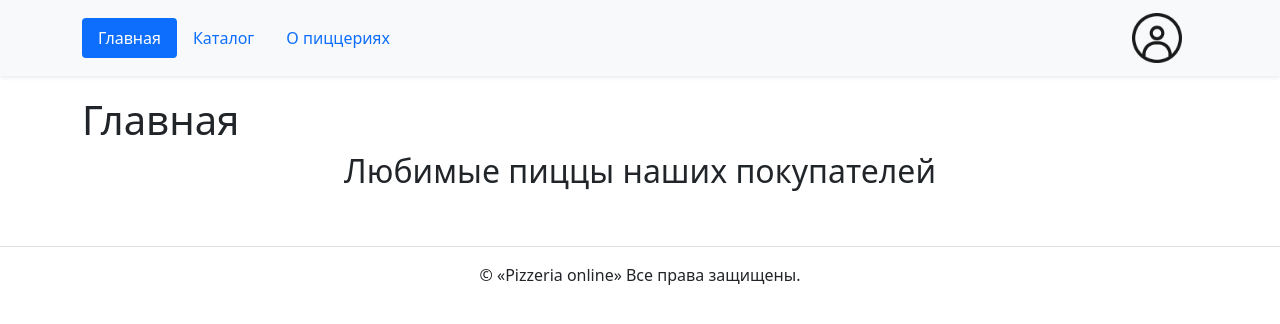
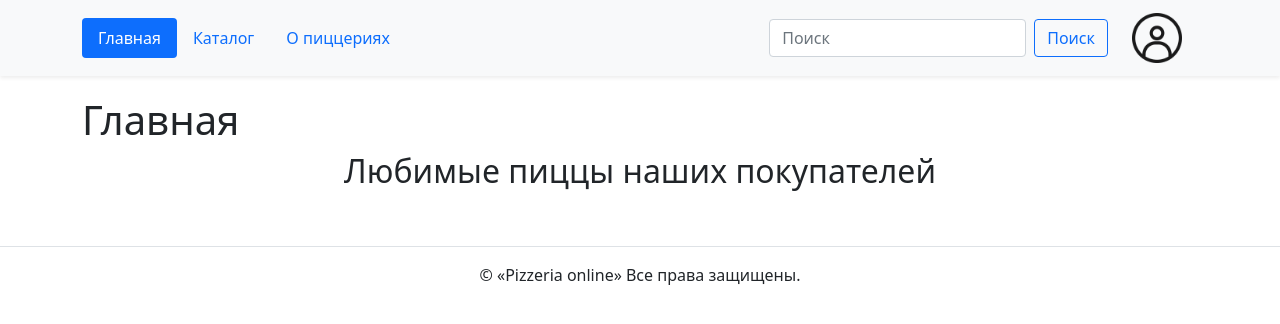
Before and after one commit to EgorZhizhlo/pizzeria_online, a Django app: page / in a window 1280 px wide. Shown: the top 324 px of the page. Run offline with Django 5.2, Linux system fonts and the light colour scheme; data that the repository does not hold is empty; some libraries are stand-ins or nearby versions.

Commit message:
Update navbar and REDME

```diff
--- a/templates/includes/header.html
+++ b/templates/includes/header.html
@@ -43,6 +43,10 @@
         </ul>
         {% endwith %}
       </div>
+      <form class="d-flex me-4">
+        <input class="form-control me-2" type="search" placeholder="Поиск" aria-label="Search">
+        <button class="btn btn-outline-primary" type="submit">Поиск</button>
+      </form>
       <a class="navbar-brand" href="{% url 'homepage:home' %}">
         <img src="{% static 'img/user.png' %}" height="50" class="d-inline-block align-top" alt="">
       </a>
```
Also changed, not shown: README.md, image.png (added).
